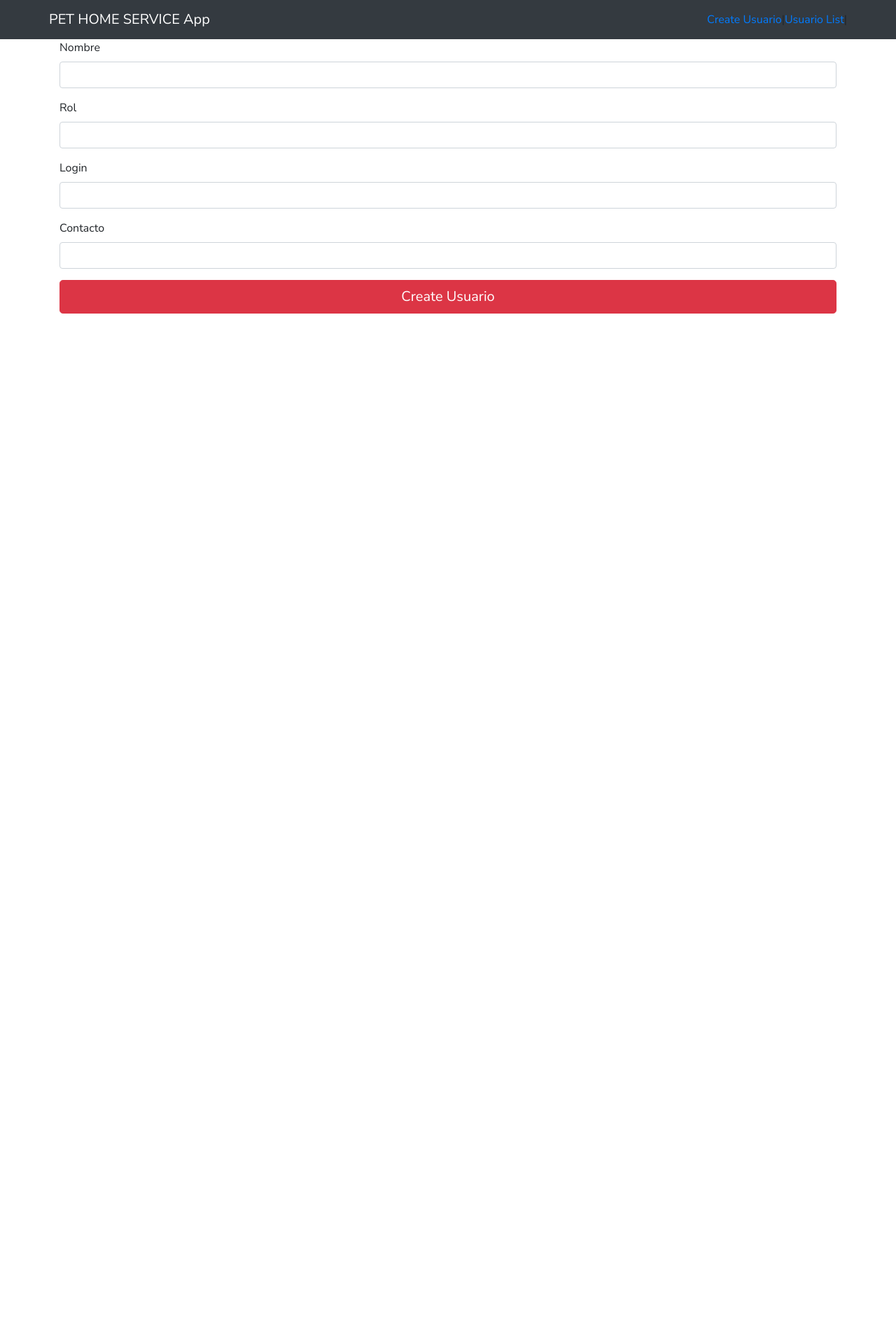
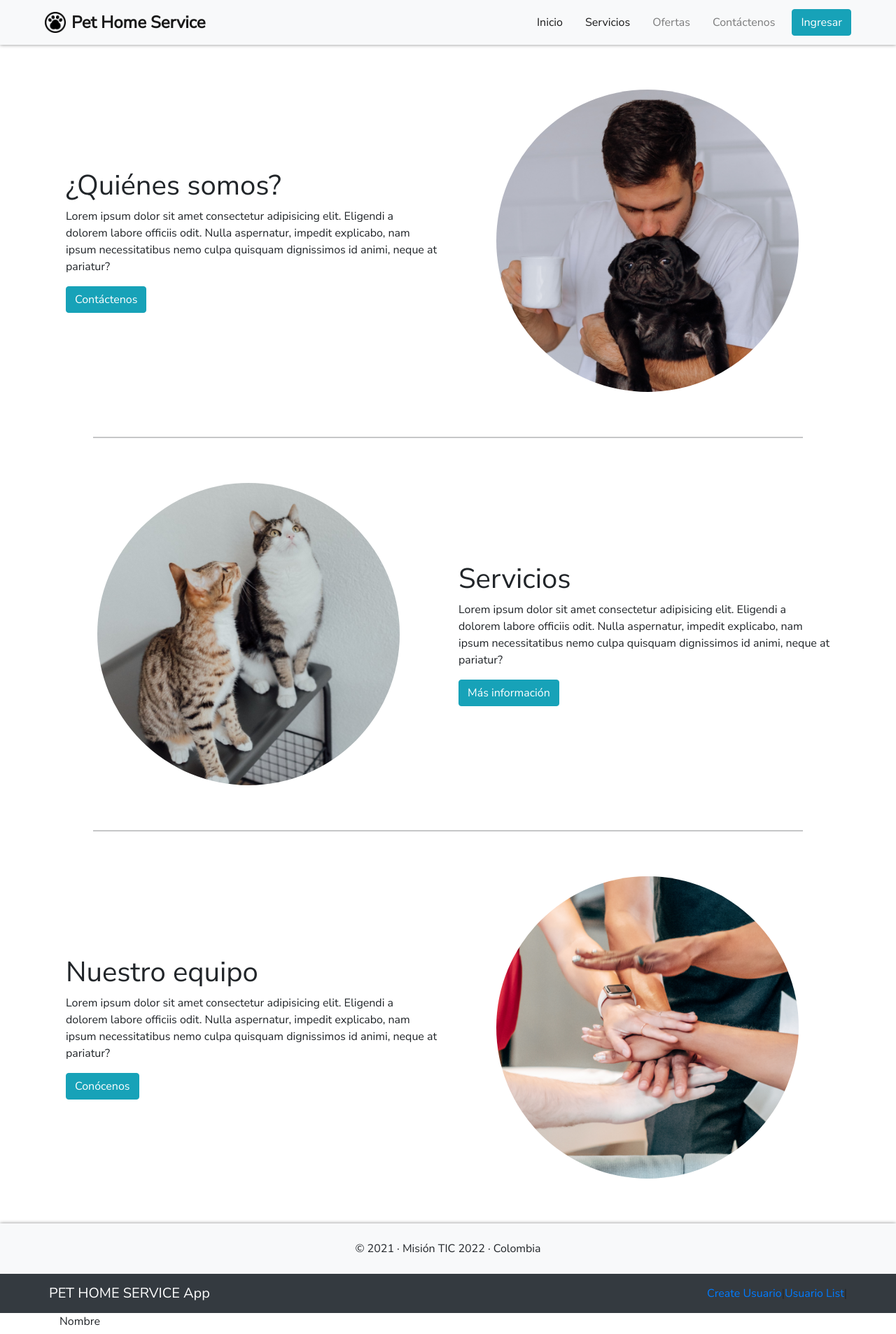
Before and after one commit to AnteDC/Proyecto-Ciclo4, a React (Create React App) app: page / in a window 1280 px wide. Shown: the top 1906 px of the page at 70% size. Before the commit the page ends 800 px from the top, so only its background shows below. Built offline with nearby package versions, Linux system fonts and the light colour scheme.

Commit message:
Creación del Footer

```diff
--- a/src/App.js
+++ b/src/App.js
@@ -9,6 +9,7 @@ import "./App.css";
 import "./estilos_victor.css";
 import NavbarUser from "./components/NavbarUser";
 import Portada from "./pages/usuario/Portada";
+import FooterUser from "./components/FooterUser";
 
 import { BrowserRouter as Router, Switch, Route, Link } from "react-router-dom";
 
@@ -19,8 +20,10 @@ import UsuarioList from "./components/usuario-list.component";
 function App() {
   return (<Router>
     <div classNombre="App">
-      {/* <NavbarUser />
-      <Portada /> */}
+      <NavbarUser />
+      <Portada />
+      <FooterUser />
+
       <header classNombre="App-header">
         <Navbar bg="dark" variant="dark">
           <Container>
--- /dev/null
+++ b/src/components/FooterUser.jsx
@@ -0,0 +1,13 @@
+import React from 'react'
+
+const FooterUser = () => {
+    return (
+        <div>
+            <footer class="bg-light py-4 sombra">
+                <p class="text-center m-0">&copy; 2021 <span>&#183;</span> Misión TIC 2022 <span>&#183;</span> Colombia </p>
+            </footer>
+        </div>
+    )
+}
+
+export default FooterUser
--- a/src/components/NavbarUser.jsx
+++ b/src/components/NavbarUser.jsx
@@ -5,7 +5,7 @@ import { NavLink } from "react-router-dom";
 const NavbarUser = () => {
     return (
         <div>
-            <nav className="navbar navbar-expand-lg navbar-light bg-light shadow-sm">
+            <nav className="navbar navbar-expand-lg navbar-light bg-light sombra">
                 <div className="container-fluid py-1 px-5 ">
                     <button className="navbar-toggler" type="button" data-bs-toggle="collapse" data-bs-target="#navbarTogglerDemo01"
                         aria-controls="navbarTogglerDemo01" aria-expanded="false" aria-label="Toggle navigation">
--- a/src/estilos_victor.css
+++ b/src/estilos_victor.css
@@ -153,3 +153,9 @@
   body {
     font-family: "Nunito Sans", sans-serif !important;
   }
+
+  .sombra{
+    -moz-box-shadow: 0 0 5px #888;
+    -webkit-box-shadow: 0 0 5px#888;
+    box-shadow: 0 0 5px #888;
+  }
--- a/src/pages/usuario/portada.jsx
+++ b/src/pages/usuario/portada.jsx
@@ -57,7 +57,6 @@ const Portada = () => {
                         <img alt='' src={Imagen3} className="radius-50 img-80 py-3" />
                     </div>
                 </div>
-                <hr className="m-5" />
             </div>
         </div>
     )
```
